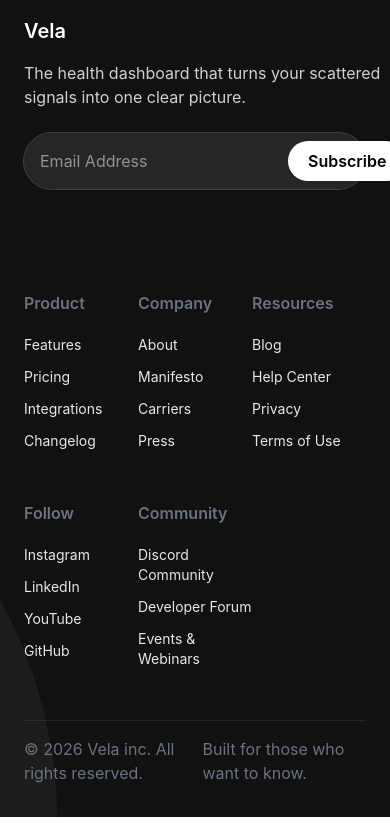
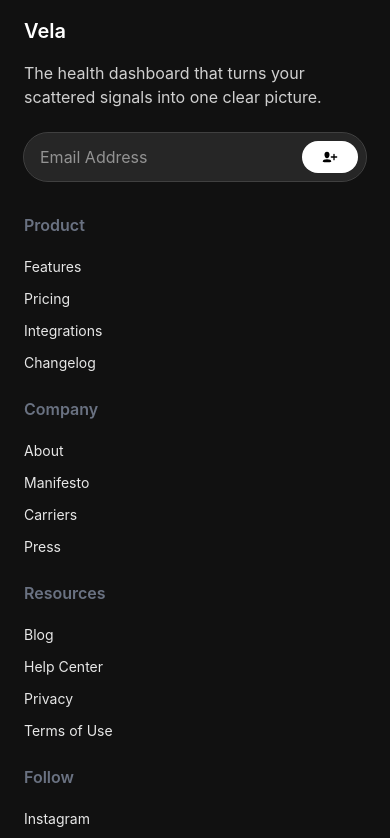
Before and after one commit to Sondosprg/landing_page_healthy_tailwind, a website: page src/index.html in a window 390 px wide. Shown: the part 7040-7878 px from the top of the page. Before the commit the page ends 7857 px from the top, so only its background shows below. Drawn offline with nearby package versions, Linux system fonts and the light colour scheme.

Commit message:
fix responsive footer

```diff
--- a/src/index.html
+++ b/src/index.html
@@ -863,34 +863,37 @@
     </section>
 
     <!-- FOOTER -->
-     <footer class="h-screen bg-[#111111] bg-[url(imgs/footer/bg.svg)] bg-center bg-no-repeat bg-cover ">
+     <footer class="h-auto bg-[url(imgs/footer/bg.svg)] bg-center bg-no-repeat bg-cover ">
 
       <div class="max-w-7xl mx-auto px-6 sm:px-15 py-4  h-full">
 
-<div class="grid grid-rows-[4fr_auto]  h-full  pt-7 sm:pt-14 ">
+<div class="grid  md:grid-rows-[4fr_auto]   h-full  pt-7 sm:pt-14   ">
           <!-- top footer -->
-        <div class="grid grid-cols-1 md:grid-cols-2  ">
+        <div class="grid grid-cols-1 lg:grid-cols-2 row-span-2  gap-8 lg:gap-0 pb-6   ">
 
           <!-- subscribe -->
 
-          <div class=" flex flex-col  space-y-6">
+          <div class=" flex flex-col  space-y-6  ">
 
            <div class="flex flex-col gap-4">
              <h2 class="font-semibold text-xl text-primary">
              Vela
             </h2>
-                        <p class="text-primary/80 leading-6 w-90">
+                        <p class="text-primary/80 leading-6 w-auto sm:w-90">
               The health dashboard that turns your scattered signals into one clear picture.
             </p>
            </div>
 
-           <form action="" class="flex  justify-between bg-[#262626] w-aut sm:w-100 py-2 pr-2 pl-4 rounded-4xl
-           outline-1 outline-primary/20 ">
+           <form action="" class="flex gap-2 justify-between flex-wrap bg-[#262626]  sm:w-100 py-2 pr-2 pl-4 rounded-4xl
+           outline-1 outline-primary/20   ">
             <input type="email" autocomplete="true" autofocus autocorrect="on"
             name="email" placeholder="Email Address"
-            class="outline-0 text-primary">
-            <button type="submit" class="px-5 py-2 bg-primary text-black rounded-4xl font-semibold duration-300 transition-all active:scale-105">
-              Subscribe
+            class="outline-0 text-primary ">
+            <button type="submit" class="px-5 py-2 text-sm bg-primary text-black rounded-4xl font-semibold duration-300 transition-all active:scale-105">
+              <div class="hidden xs:block">Subscribe</div>
+              <div class="block xs:hidden">
+                <svg width="1rem" height="1rem" viewBox="0 0 24 24" fill="none" xmlns="http://www.w3.org/2000/svg"><path fill-rule="evenodd" clip-rule="evenodd" d="M3.691 8.507c0 2.847 1.582 5.29 3.806 5.29 2.223 0 3.803-2.443 3.803-5.29 0-2.846-1.348-4.51-3.803-4.51-2.456 0-3.806 1.664-3.806 4.51zM1.326 19.192c.82.537 2.879.805 6.174.805 3.295 0 5.353-.268 6.174-.804a.5.5 0 0 0 .225-.453c-.152-2.228-2.287-3.343-6.403-3.343-4.117 0-6.249 1.115-6.395 3.344a.5.5 0 0 0 .225.451zM18 17a1 1 0 0 1-1-1v-3h-3a1 1 0 1 1 0-2h3V8a1 1 0 1 1 2 0v3h3a1 1 0 1 1 0 2h-3v3a1 1 0 0 1-1 1z" fill="#000000"/></svg>
+              </div>
             </button>
            </form>
 
@@ -899,10 +902,11 @@
 
 
           <!-- quick links -->
-          <div class="grid grid-cols-[1fr_1fr_1fr]   ">
+          <div class="grid xs:grid-cols-[1fr_1fr]  sm:grid-cols-[1fr_1fr_1fr]
+          gap-6 sm:gap-4  ">
 
             <!-- Product -->
-            <div class="space-y-5">
+            <div class="space-y-5 p-0 lg:p-4">
               <h4 class="text-gray font-semibold">Product</h4>
               <div class="flex flex-col gap-3 text-primary/90 text-sm">
                 <a href="#">Features</a>
@@ -914,7 +918,7 @@
             </div>
 
                 <!-- Company -->
-            <div class="space-y-5">
+            <div class="space-y-5 p-0 lg:p-4 ">
               <h4 class="text-gray font-semibold">Company</h4>
               <div class="flex flex-col gap-3 text-primary/90 text-sm">
                 <a href="#">About</a>
@@ -926,7 +930,7 @@
             </div>
 
             <!-- Resources -->
-               <div class="space-y-5">
+               <div class="space-y-5 p-0 lg:p-4 ">
               <h4 class="text-gray font-semibold">Resources </h4>
               <div class="flex flex-col gap-3 text-primary/90 text-sm">
                 <a href="#">Blog</a>
@@ -938,7 +942,7 @@
             </div>
 
                         <!-- Follow -->
-               <div class="space-y-5">
+               <div class="space-y-5 p-0 lg:p-4 ">
               <h4 class="text-gray font-semibold">Follow</h4>
               <div class="flex flex-col gap-3  text-primary/90 text-sm">
                 <a href="#">Instagram</a>
@@ -950,7 +954,7 @@
             </div>
 
             <!-- Community -->
-               <div class="space-y-5">
+               <div class="space-y-5 p-0 lg:p-4">
               <h4 class="text-gray font-semibold">Community </h4>
               <div class="flex flex-col gap-3 text-primary/90 text-sm">
                 <a href="#">Discord Community</a>
@@ -970,7 +974,7 @@
 
         <!-- down footer -->
 
-        <div class="flex    justify-between border-t-1 border-gray/20 py-4 text-gray">
+        <div class="flex row-span-4 gap-2 flex-col sm:flex-row  sm:justify-between border-t-1 border-gray/20 py-4 text-gray">
           <p> &copy; 2026 Vela inc. All rights reserved.</p>
           <p>Built for those who want to know.</p>
         </div>
```
Also changed, not shown: src/output.css.
